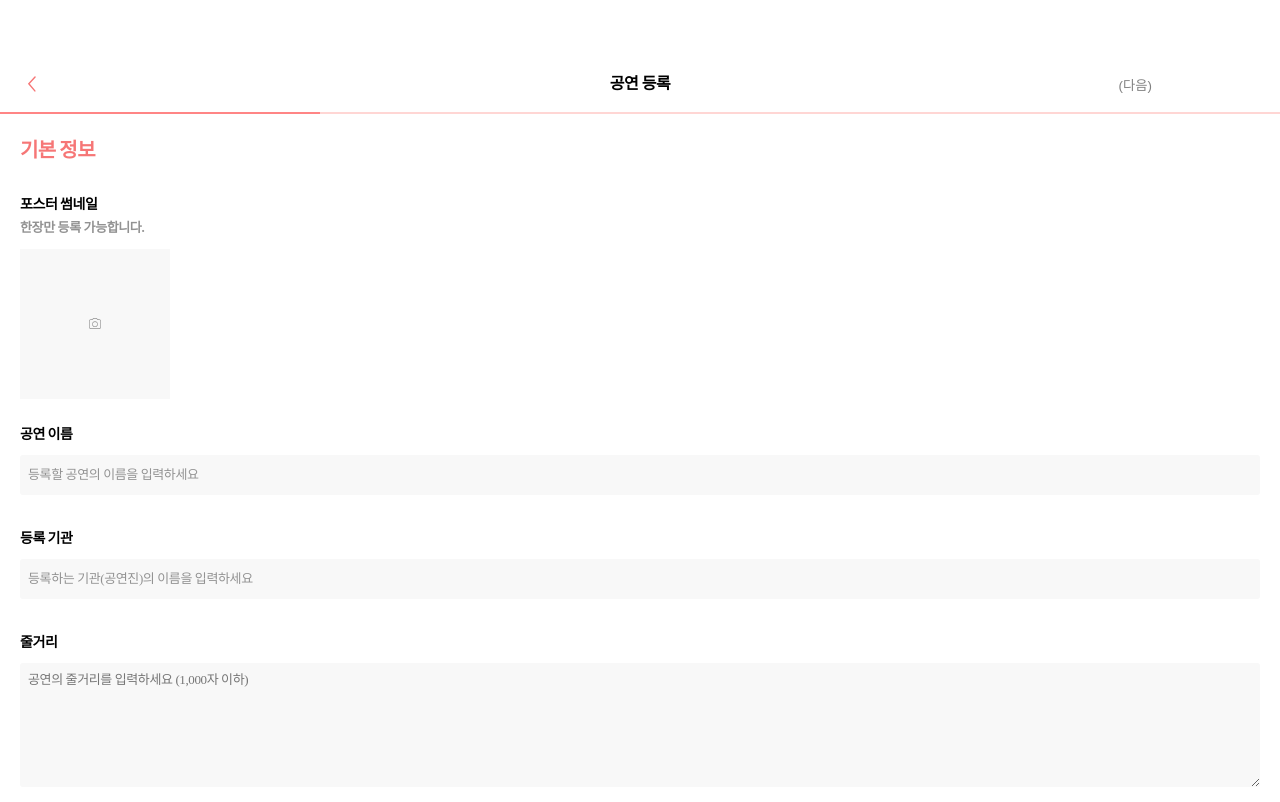
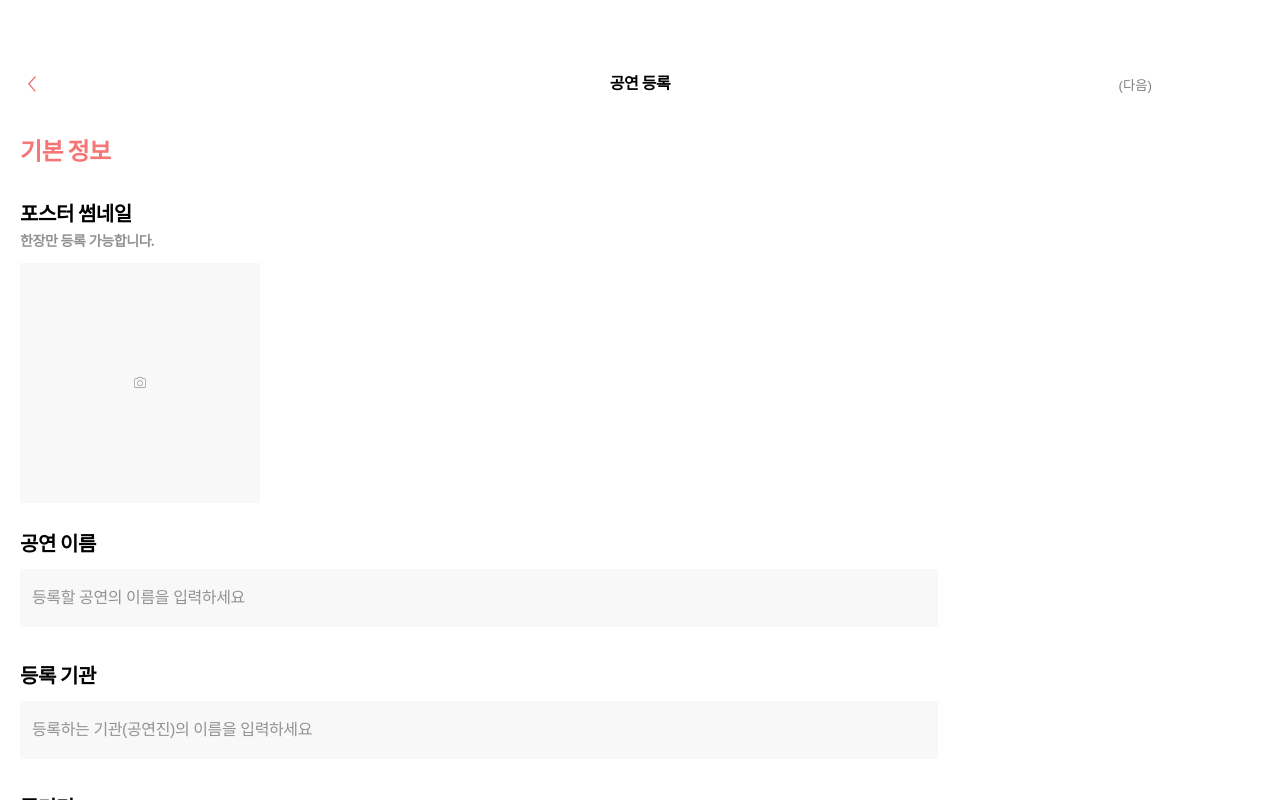
Before and after one commit to see-a-theater/CC_Frontend, a React (Vite) app: page /small-theater/register in a window 1280 px wide. Shown: the top 802 px of the page. Built offline with nearby package versions, Linux system fonts and the light colour scheme.

Commit message:
[FEAT] 공연 등록 웹버전 반응형 구현

```diff
--- a/src/components/Counter.jsx
+++ b/src/components/Counter.jsx
@@ -1,8 +1,8 @@
-import styled from "styled-components";
-import { useState } from "react";
-import Minus from "../assets/icons/Minus.svg";
+import styled from 'styled-components';
+import { useState } from 'react';
+import Minus from '../assets/icons/Minus.svg';
 import Plus from '../assets/icons/Plus.svg';
-function Counter( {size} ) {
+function Counter({ size }) {
 	const [count, setCount] = useState(1);
 
 	const handleDecrease = () => {
@@ -15,9 +15,9 @@ function Counter( {size} ) {
 
 	return (
 		<Wrapper size={size}>
-      <img src={Minus} onClick={handleDecrease} style={{ cursor: "pointer" }} />
+			<img src={Minus} onClick={handleDecrease} style={{ cursor: 'pointer' }} />
 			<div>{count}</div>
-      <img src={Plus} onClick={handleIncrease} style={{ cursor: "pointer" }} />
+			<img src={Plus} onClick={handleIncrease} style={{ cursor: 'pointer' }} />
 		</Wrapper>
 	);
 }
@@ -25,12 +25,16 @@ export default Counter;
 
 const Wrapper = styled.div`
 	background: ${({ theme }) => theme.colors.gray200};
-  width: ${(props) => props.size ? props.size : '180px'};
+	width: ${(props) => (props.size ? props.size : '180px')};
 	display: flex;
 	flex-direction: row;
 	align-items: center;
 	justify-content: space-between;
 	padding: 8px;
+	@media (min-width: 768px) {
+		padding: 12px 20px;
+		width: ${(props) => (props.size ? props.size : '240px')};
+	}
 	img {
 		width: 24px;
 	}
--- a/src/components/ImageUploadBox.jsx
+++ b/src/components/ImageUploadBox.jsx
@@ -1,8 +1,8 @@
-import Camera from "../assets/icons/Camera.svg";
-import styled from "styled-components";
-function ImageUploadBox( {size,  round} ) {
+import Camera from '../assets/icons/Camera.svg';
+import styled from 'styled-components';
+function ImageUploadBox({ size, webSize, round }) {
 	return (
-      <Box size={size} round={round}>
+		<Box size={size} webSize={webSize} round={round}>
 			<img src={Camera} />
 		</Box>
 	);
@@ -12,13 +12,17 @@ export default ImageUploadBox;
 
 const Box = styled.div`
 	background: ${({ theme }) => theme.colors.gray200};
-  width: ${(props) => props.size ? props.size : '150px'};
-  height: ${(props) => props.size ? props.size : '150px'};
+	width: ${(props) => (props.size ? props.size : '150px')};
+	height: ${(props) => (props.size ? props.size : '150px')};
 	display: flex;
 	justify-content: center;
-  align-items:center;
+	align-items: center;
+	@media (min-width: 768px) {
+		width: ${(props) => props.webSize || props.size || '240px'};
+		height: ${(props) => props.webSize || props.size || '240px'};
+	}
 	img {
 		width: 20px;
 	}
-  border-radius: ${(props) => props.round ? '50% 50% 10% 50%' : '' };
-`
+	border-radius: ${(props) => (props.round ? '50% 50% 10% 50%' : '')};
+`;
--- a/src/components/UnitInput.jsx
+++ b/src/components/UnitInput.jsx
@@ -1,16 +1,15 @@
 import Calendar from './Calendar.jsx';
 import CalendarIcon from '../assets/icons/Calendar.svg';
-import styled from "styled-components";
+import styled from 'styled-components';
 import { useState } from 'react';
 
-function UnitInput( {placeholder, unit} ) {
+function UnitInput({ placeholder, unit }) {
 	return (
 		<Input>
-        <input type="text" placeholder={placeholder}/>
+			<input type="text" placeholder={placeholder} />
 			<div>{unit}</div>
 		</Input>
-
-  )
+	);
 }
 export default UnitInput;
 
@@ -36,14 +35,21 @@ const Input = styled.div`
 		flex-shrink: 0;
 		border-radius: 3px;
 		border: none;
-      background: var(--color-gray-200, #F8F8F8);
+		background: var(--color-gray-200, #f8f8f8);
 		color: #000000;
-      font-family: "NanumSquare Neo OTF";
+		font-family: 'NanumSquare Neo OTF';
 		font-size: 13px;
 		font-style: normal;
 		font-weight: 400;
 		line-height: 18px; /* 138.462% */
 		letter-spacing: -0.39px;
+
+		@media (min-width: 768px) {
+			padding: 20px 12px;
+			height: 58px;
+			font-size: ${({ theme }) => theme.font.fontSize.title16};
+		}
+
 		&::placeholder {
 			color: var(--color-gray-400, #929292); /* placeholder만 회색 */
 		}
@@ -61,31 +67,9 @@ const Input = styled.div`
 		line-height: normal;
 		letter-spacing: -0.42px;
 		margin-right: 8px;
+		@media (min-width: 768px) {
+			margin-right: 12px;
+			font-size: ${({ theme }) => theme.font.fontSize.title16};
 		}
-`
-
-const Wrapper = styled.div`
-
-`
-const CalendarWrapper = styled.div`
-  border: 1px solid rgba(222, 226, 230, 0.88);
-  display: flex;
-  flex-direction: column;
-  justify-content:center;
-  align-items:center;
-  padding: 28px;
-  gap: 16px;
-  .btn {
-    display: inline-flex;
-    height: 36px;
-    width: 100%;
-    padding: 8px;
-    justify-content: center;
-    align-items: center;
-    gap: 10px;
-    flex-shrink: 0;
-    border-radius: 3px;
-    background: var(--color-gray-300, #DDD);
 	}
-
-`
+`;
--- a/src/pages/Register/Register.style.js
+++ b/src/pages/Register/Register.style.js
@@ -1,8 +1,16 @@
-import styled from "styled-components"
+import styled from 'styled-components';
 
 export const RegisterWrapper = styled.div`
-  height: 100vh;
-
+	display: flex;
+	flex-direction: column;
+	justify-content: space-between;
+	height: 100%;
+	@media (min-width: 768px) {
+		display: grid;
+		grid-template-columns: 1fr;
+		grid-template-columns: 7fr 2fr;
+		gap: 60px;
+	}
 	h1 {
 		color: ${({ theme }) => theme.colors.pink600};
 		font-family: Inter;
@@ -11,9 +19,13 @@ export const RegisterWrapper = styled.div`
 		font-weight: ${({ theme }) => theme.font.fontWeight.extraBold};
 		line-height: normal;
 		letter-spacing: -0.6px;
-    margin-bottom: 30px;
+		margin-bottom: 6px;
+
+		@media (min-width: 768px) {
+			font-size: 24px;
 		}
-
+	}
+	/* 마지막 참고사항 페이지에 사용 */
 	ul {
 		list-style-type: none;
 
@@ -21,21 +33,23 @@ export const RegisterWrapper = styled.div`
 			display: flex;
 			gap: 8px;
 			color: ${({ theme }) => theme.colors.grayMain};
-      font-family: "NanumSquare Neo OTF";
+			font-family: 'NanumSquare Neo OTF';
 			font-size: ${({ theme }) => theme.font.fontSize.body14};
 			font-style: normal;
 			font-weight: ${({ theme }) => theme.font.fontWeight.bold};
 			line-height: normal;
 			letter-spacing: -0.42px;
 			margin-bottom: 16px;
+			p {
+				color: ${({ theme }) => theme.colors.grayMain} !important;
+			}
 		}
 	}
 
 	form {
 		display: flex;
 		flex-direction: column;
-    gap: 24px;
-
+		gap: 25px;
 		> div {
 			display: flex;
 			flex-direction: column;
@@ -49,16 +63,24 @@ export const RegisterWrapper = styled.div`
 				line-height: normal;
 				letter-spacing: -0.42px;
 				margin-bottom: 12px;
+				@media (min-width: 768px) {
+					font-size: ${({ theme }) => theme.font.fontSize.headline20};
+				}
 			}
 
 			p {
 				color: ${({ theme }) => theme.colors.gray400};
-        font-family: "NanumSquare Neo OTF";
+				font-family: 'NanumSquare Neo OTF';
 				font-size: ${({ theme }) => theme.font.fontSize.body13};
 				font-style: normal;
 				font-weight: ${({ theme }) => theme.font.fontWeight.bold};
 				line-height: 18px;
 				letter-spacing: -0.39px;
+
+				@media (min-width: 768px) {
+					margin-bottom: 12px;
+					font-size: ${({ theme }) => theme.font.fontSize.body14};
+				}
 			}
 
 			> input {
@@ -74,43 +96,16 @@ export const RegisterWrapper = styled.div`
 				background: ${({ theme }) => theme.colors.gray200};
 				margin-bottom: 8px;
 				color: ${({ theme }) => theme.colors.grayMain};
-        font-family: "NanumSquare Neo OTF";
 				font-size: ${({ theme }) => theme.font.fontSize.body13};
 				font-style: normal;
-        font-weight: 400;
+				font-weight: ${({ theme }) => theme.font.fontWeight.regular};
 				line-height: 18px;
 				letter-spacing: -0.39px;
-
-        &::placeholder {
-          color: ${({ theme }) => theme.colors.gray400};
+				@media (min-width: 768px) {
+					padding: 20px 12px;
+					height: 58px;
+					font-size: ${({ theme }) => theme.font.fontSize.title16};
 				}
-
-        &:focus {
-          outline: none;
-          box-shadow: none;
-        }
-      }
-
-      .input {
-        display: flex;
-        width: 100%;
-        height: 40px;
-        padding: 12px 8px;
-        align-items: center;
-        gap: 12px;
-        flex-shrink: 0;
-        border-radius: 3px;
-        border: none;
-        background: ${({ theme }) => theme.colors.gray200};
-        margin-bottom: 8px;
-        color: #000000;
-        font-family: "NanumSquare Neo OTF";
-        font-size: ${({ theme }) => theme.font.fontSize.body13};
-        font-style: normal;
-        font-weight: 400;
-        line-height: 18px;
-        letter-spacing: -0.39px;
-
 				&::placeholder {
 					color: ${({ theme }) => theme.colors.gray400};
 				}
@@ -132,12 +127,16 @@ export const RegisterWrapper = styled.div`
 				border: none;
 				background: ${({ theme }) => theme.colors.gray200};
 				color: ${({ theme }) => theme.colors.gray400};
-        font-family: "NanumSquare Neo OTF";
+				font-family: 'NanumSquare Neo OTF';
 				font-size: ${({ theme }) => theme.font.fontSize.body13};
 				font-style: normal;
-        font-weight: 400;
+				font-weight: ${({ theme }) => theme.font.fontWeight.regular};
 				line-height: 18px;
 				letter-spacing: -0.39px;
+				@media (min-width: 768px) {
+					padding: 20px 12px;
+					font-size: ${({ theme }) => theme.font.fontSize.title16};
+				}
 			}
 
 			select {
@@ -151,9 +150,48 @@ export const RegisterWrapper = styled.div`
 				border: none;
 				background: ${({ theme }) => theme.colors.gray200};
 				margin-bottom: 8px;
+				@media (min-width: 768px) {
+					height: 58px;
+					padding: 20px 12px;
+					font-size: ${({ theme }) => theme.font.fontSize.title16};
+				}
+			}
+		}
+	}
+	.input {
+		display: flex;
+		width: 100%;
+		height: 40px;
+		padding: 12px 8px;
+		align-items: center;
+		gap: 12px;
+		flex-shrink: 0;
+		border-radius: 3px;
+		border: none;
+		background: ${({ theme }) => theme.colors.gray200};
+		margin-bottom: 8px;
+		color: ${({ theme }) => theme.colors.grayMain};
+		font-family: 'NanumSquare Neo OTF';
+		font-size: ${({ theme }) => theme.font.fontSize.body13};
+		font-style: normal;
+		font-weight: ${({ theme }) => theme.font.fontWeight.regular};
+		line-height: 18px;
+		letter-spacing: -0.39px;
+		@media (min-width: 768px) {
+			padding: 20px 12px;
+			height: 58px;
+			font-size: ${({ theme }) => theme.font.fontSize.title16};
+		}
+		&::placeholder {
+			color: ${({ theme }) => theme.colors.gray400};
 		}
 
-      button {
+		&:focus {
+			outline: none;
+			box-shadow: none;
+		}
+	}
+	.btn-add {
 		display: flex;
 		height: 40px;
 		padding: 12px 8px;
@@ -163,44 +201,8 @@ export const RegisterWrapper = styled.div`
 		flex-shrink: 0;
 		border-radius: 3px;
 		border: 1px solid ${({ theme }) => theme.colors.gray300};
+		@media (min-width: 768px) {
+			height: 44px;
 		}
 	}
-
-    .submit {
-      display: flex;
-      height: 60px;
-      padding: 20px;
-      justify-content: center;
-      align-items: center;
-      gap: 12px;
-      flex-shrink: 0;
-      border-radius: 10px;
-      border: 1px solid ${({ theme }) => theme.colors.gray300};
-      background: ${({ theme }) => theme.colors.gray300};
-    }
-
-    .checkbox {
-      label {
-        display: flex;
-        flex-direction: row;
-        width: 100%;
-        justify-content: center;
-        color: ${({ theme }) => theme.colors.pink500};
-        font-family: "NanumSquare Neo OTF";
-        font-size: ${({ theme }) => theme.font.fontSize.body14};
-        font-style: normal;
-        font-weight: ${({ theme }) => theme.font.fontWeight.bold};
-        line-height: normal;
-        letter-spacing: -0.42px;
-        margin: 0;
-
-        input[type='checkbox'] {
-          width: 16px;
-          height: 16px;
-          accent-color: ${({ theme }) => theme.colors.pink600};
-          cursor: pointer;
-        }
-      }
-    }
-  }
-`
+`;
--- a/src/pages/Register/RegisterStep1.jsx
+++ b/src/pages/Register/RegisterStep1.jsx
@@ -1,30 +1,29 @@
-import styled from "styled-components";
-import { RegisterWrapper } from "./Register.style.js";
-import ImageUploadBox from "../../components/ImageUploadBox.jsx";
-import Counter from "../../components/Counter.jsx";
-import DateInput from "../../components/DateInput.jsx";
-import UnitInput from "../../components/UnitInput.jsx";
-import { useState } from "react";
-function RegisterStep1( {onNext} ) {
-
+import styled from 'styled-components';
+import { RegisterWrapper } from './Register.style.js';
+import ImageUploadBox from '../../components/ImageUploadBox.jsx';
+import Counter from '../../components/Counter.jsx';
+import DateInput from '../../components/DateInput.jsx';
+import UnitInput from '../../components/UnitInput.jsx';
+import { useState } from 'react';
+function RegisterStep1({ onNext }) {
 	const [price, setPrice] = useState([{ id: Date.now() }]);
 	const [discount, setDiscount] = useState([{ id: Date.now() + 1 }]); // 다른 id
 
 	const addPrice = () => {
-    setPrice(prev => [...prev, { id: Date.now() }]);
+		setPrice((prev) => [...prev, { id: Date.now() }]);
 	};
 
 	const addDiscount = () => {
-    setDiscount(prev => [...prev, { id: Date.now() }]);
+		setDiscount((prev) => [...prev, { id: Date.now() }]);
 	};
 
 	return (
 		<RegisterWrapper>
+			<form>
 				<h1>기본 정보</h1>
-      <form>
 				<div>
-          <label style={{marginBottom:'6px'}}>포스터 썸네일</label>
-          <p style={{marginBottom:'12px'}}>한장만 등록 가능합니다.</p>
+					<label style={{ marginBottom: '6px' }}>포스터 썸네일</label>
+					<p style={{ marginBottom: '12px' }}>한장만 등록 가능합니다.</p>
 					<ImageUploadBox />
 				</div>
 				<div>
@@ -33,7 +32,10 @@ function RegisterStep1( {onNext} ) {
 				</div>
 				<div>
 					<label>등록 기관</label>
-          <input type="text" placeholder="등록하는 기관(공연진)의 이름을 입력하세요" />
+					<input
+						type="text"
+						placeholder="등록하는 기관(공연진)의 이름을 입력하세요"
+					/>
 				</div>
 				<div>
 					<label>줄거리</label>
@@ -45,7 +47,10 @@ function RegisterStep1( {onNext} ) {
 				</div>
 				<div>
 					<label>공연장 주소</label>
-          <input type="text" placeholder="지번, 도로명, 건물명으로 검색해주세요" />
+					<input
+						type="text"
+						placeholder="지번, 도로명, 건물명으로 검색해주세요"
+					/>
 					<input type="text" placeholder="상세주소를 입력해주세요" />
 				</div>
 				<div>
@@ -59,24 +64,31 @@ function RegisterStep1( {onNext} ) {
 				</div>
 				<div>
 					<label>러닝타임</label>
-          <UnitInput placeholder="공연이 진행되는 시간을 입력해주세요 (분 단위)" unit="분"/>
+					<UnitInput
+						placeholder="공연이 진행되는 시간을 입력해주세요 (분 단위)"
+						unit="분"
+					/>
 				</div>
 				<div>
 					<label>일반 예매</label>
-          {price.map(price => (
-            <UnitInput placeholder="가격을 입력해주세요" unit="원"/>
+					{price.map((price) => (
+						<UnitInput placeholder="가격을 입력해주세요" unit="원" />
 					))}
-          <button type="button" onClick={addPrice}>+ 추가하기</button>
+					<button className="btn-add" type="button" onClick={addPrice}>
+						+ 추가하기
+					</button>
 				</div>
 				<div>
 					<label>할인</label>
-          {discount.map(discount => (
+					{discount.map((discount) => (
 						<>
 							<input type="text" placeholder="할인명을 입력해주세요" />
-            <UnitInput placeholder="가격을 입력해주세요" unit="원"/>
+							<UnitInput placeholder="가격을 입력해주세요" unit="원" />
 						</>
 					))}
-          <button type="button" onClick={addDiscount}>+ 추가하기</button>
+					<button className="btn-add" type="button" onClick={addDiscount}>
+						+ 추가하기
+					</button>
 				</div>
 				<div>
 					<label>계좌번호</label>
@@ -92,12 +104,26 @@ function RegisterStep1( {onNext} ) {
 				</div>
 				<div>
 					<label>연락처</label>
-          <input type="text" placeholder="문의에 쓰일 SNS나 연락처를 입력해주세요" />
+					<input
+						type="text"
+						placeholder="문의에 쓰일 SNS나 연락처를 입력해주세요"
+					/>
 				</div>
-        <button type="submit" className="submit" onClick={onNext}>다음</button>
 			</form>
+			<button
+				style={{ marginTop: '44px' }}
+				type="submit"
+				className="btn-primary"
+				onClick={onNext}
+			>
+				다음
+			</button>
 		</RegisterWrapper>
 	);
 }
 
 export default RegisterStep1;
+
+const InputsWrapper = styled.div`
+	display: flex;
+`;
--- a/src/pages/Register/RegisterStep2.jsx
+++ b/src/pages/Register/RegisterStep2.jsx
@@ -1,34 +1,45 @@
-import ImageUploadBox from "../../components/ImageUploadBox.jsx";
-import { RegisterWrapper } from "./Register.style.js";
-function RegisterStep2( {onNext} ) {
+import ImageUploadBox from '../../components/ImageUploadBox.jsx';
+import { RegisterWrapper } from './Register.style.js';
+function RegisterStep2({ onNext }) {
 	return (
 		<RegisterWrapper>
+			<form>
 				<h1>공연 정보</h1>
-      <form>
 				<div>
 					<label>공연시간 정보</label>
-          <textarea placeholder="예매 가능 시간이나 공연 시간에 대해 입력하세요 (1,000자 이하)
-예) 공연 관람 3시간 전까지 예매 가능"/>
+					<textarea
+						placeholder="예매 가능 시간이나 공연 시간에 대해 입력하세요 (1,000자 이하)
+예) 공연 관람 3시간 전까지 예매 가능"
+					/>
 				</div>
 				<div>
 					<label>공지사항</label>
-          <textarea placeholder="예) 예매시에 공연 관리자가 안내하는 입금계좌로 입금하시고,
+					<textarea
+						placeholder="예) 예매시에 공연 관리자가 안내하는 입금계좌로 입금하시고,
 공연 관리자의 입금 확인을 통해 티켓 예매 확인을 받을 수
 있습니다. 공연 관리자가 입금을 확인해야 하므로 티켓 확인까지
-시간이 걸릴 수 있습니다." />
+시간이 걸릴 수 있습니다."
+					/>
 				</div>
 				<div>
-          <label style={{marginBottom:'6px'}}>공연 상세 이미지</label>
+					<label style={{ marginBottom: '6px' }}>공연 상세 이미지</label>
 					<p>(선택사항)</p>
 					<ImageUploadBox />
 				</div>
 				<div>
-          <label style={{marginBottom:'6px'}}>공연장 사진</label>
+					<label style={{ marginBottom: '6px' }}>공연장 사진</label>
 					<p>(사진을 등록하면 자동으로 시야확인에 추가됩니다.)</p>
 					<ImageUploadBox />
 				</div>
-        <button type="submit" className="submit" onClick={onNext}>다음</button>
 			</form>
+			<button
+				style={{ marginTop: '44px' }}
+				type="submit"
+				className="btn-primary"
+				onClick={onNext}
+			>
+				다음
+			</button>
 		</RegisterWrapper>
 	);
 }
--- a/src/pages/Register/RegisterStep4.jsx
+++ b/src/pages/Register/RegisterStep4.jsx
@@ -1,7 +1,9 @@
-import { RegisterWrapper} from "./Register.style.js";
-function RegisterStep4( {onNext} ) {
+import { RegisterWrapper } from './Register.style.js';
+function RegisterStep4({ onNext }) {
 	return (
 		<RegisterWrapper>
+			<form style={{ height: '100%', justifyContent: 'space-between' }}>
+				<div style={{ display: 'flex', flexDirection: 'column', gap: '24px' }}>
 					<h1>참고 사항</h1>
 					<ul>
 						<li>
@@ -14,20 +16,29 @@ function RegisterStep4( {onNext} ) {
 						</li>
 						<li>
 							<span>3.</span>
-          <p>공연이 등록되는데 1일 정도 소요됩니다. 공연 인증되어
-          공연이 등록되면 알람이 가며, 마이페이지에서도 확인이
-          가능합니다.
+							<p>
+								공연이 등록되는데 1일 정도 소요됩니다. 공연 인증되어 공연이
+								등록되면 알람이 가며, 마이페이지에서도 확인이 가능합니다.
 							</p>
 						</li>
 					</ul>
-      <form>
-        <div className='checkbox'>
+				</div>
+
+				<div className="checkbox">
 					<label>
-            참고사항을 확인하였으며, 이에 동의합니다.<input type="checkbox"/>
+						참고사항을 확인하였으며, 이에 동의합니다.
+						<input type="checkbox" />
 					</label>
 				</div>
-        <button type="submit" className="submit" onClick={onNext}>다음</button>
 			</form>
+			<button
+				style={{ marginTop: '44px' }}
+				type="submit"
+				className="btn-primary"
+				onClick={onNext}
+			>
+				다음
+			</button>
 		</RegisterWrapper>
 	);
 }
--- a/src/pages/Register/RegisterStep5.jsx
+++ b/src/pages/Register/RegisterStep5.jsx
@@ -1,13 +1,23 @@
-import { RegisterWrapper} from "./Register.style.js";
-function RegisterStep5( {onNext} ) {
-  return (
-    <RegisterWrapper>
-      <h1 style={{display:'flex', justifyContent:'center', width: '100%'}}>등록 완료!</h1>
-      <form>
-        <button type="submit" className="submit" onClick={onNext}>마이페이지 바로가기</button>
-      </form>
-    </RegisterWrapper>
-  );
+import { RegisterWrapper } from './Register.style.js';
+function RegisterStep5({ onNext }) {
+	return (
+		<RegisterWrapper>
+			<div
+				style={{
+					display: 'flex',
+					justifyContent: 'center',
+					alignItems: 'center',
+					flex: '0.8',
+				}}
+			>
+				<h1>등록 완료!</h1>
+			</div>
+
+			<button type="submit" className="btn-primary" onClick={onNext}>
+				마이페이지 바로가기
+			</button>
+		</RegisterWrapper>
+	);
 }
 
 export default RegisterStep5;
--- a/src/pages/register/SmallTheaterRegister.jsx
+++ b/src/pages/register/SmallTheaterRegister.jsx
@@ -14,35 +14,42 @@ function SmallTheaterRegister() {
 	const prevStep = () => setStep((prev) => Math.max(prev - 1, 1));
 
 	return (
-    <>
-    <TopBar onPrev={prevStep} onNext={nextStep}>{step != 5 && '공연 등록'}</TopBar>
-    {step != 5 && <ProgressBar percentage={(step)/4}/>}
 		<Wrapper>
+			<TopBar onPrev={prevStep} onNext={nextStep}>
+				{step != 5 && '공연 등록'}
+			</TopBar>
+			<div className="only-mobile">
+				{step != 5 && <ProgressBar percentage={step / 4} />}
+			</div>
+
+			<div style={{ padding: '20px', flex: 1, overflow: 'auto' }}>
 				{step === 1 && <RegisterStep1 onNext={nextStep} />}
 				{step === 2 && <RegisterStep2 onNext={nextStep} onPrev={prevStep} />}
 				{step === 3 && <RegisterStep3 onNext={nextStep} onPrev={prevStep} />}
-      {step === 4 && <RegisterStep4 onPrev={prevStep} onNext={nextStep}/>}
+				{step === 4 && <RegisterStep4 onPrev={prevStep} onNext={nextStep} />}
 				{step === 5 && <RegisterStep5 onPrev={prevStep} />}
+			</div>
 		</Wrapper>
-    </>
 	);
-};
+}
 
 export default SmallTheaterRegister;
 
 const Wrapper = styled.div`
-  padding: 20px;
+	display: flex;
+	flex-direction: column;
 	height: 100vh;
-`
+`;
 const ProgressBar = styled.div`
 	width: 100%;
-  height:2px;
+	height: 2px;
 	background-color: ${({ theme }) => theme.colors.pink300};
 	&::before {
-  content: "";
+		content: '';
 		display: block;
-  width: ${({ percentage }) => percentage * 100}%; /* Adjust width based on percentage */
+		width: ${({ percentage }) =>
+			percentage * 100}%; /* Adjust width based on percentage */
 		height: 2px;
 		background-color: ${({ theme }) => theme.colors.pink500};
 	}
-`
+`;
```
Also changed, not shown: src/components/DateInput.jsx (+28 -19 lines), src/pages/Register/RegisterStep3.jsx (+58 -30 lines). Lines whose indentation alone changed are shown as unchanged.
